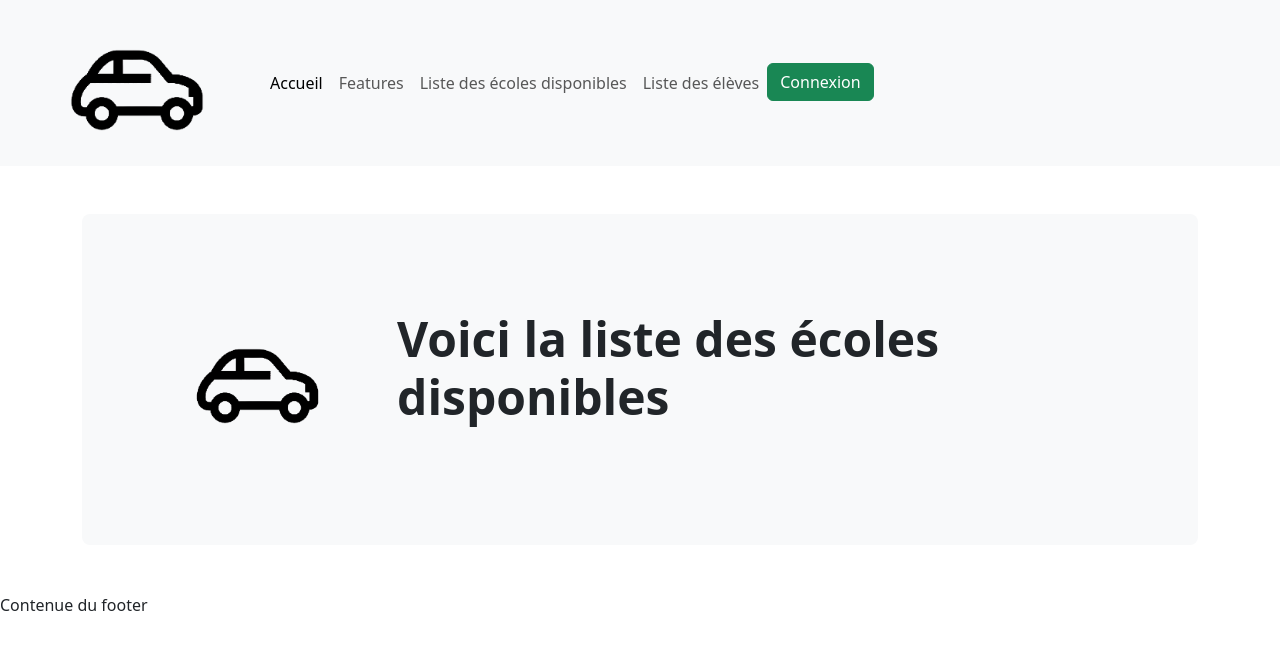
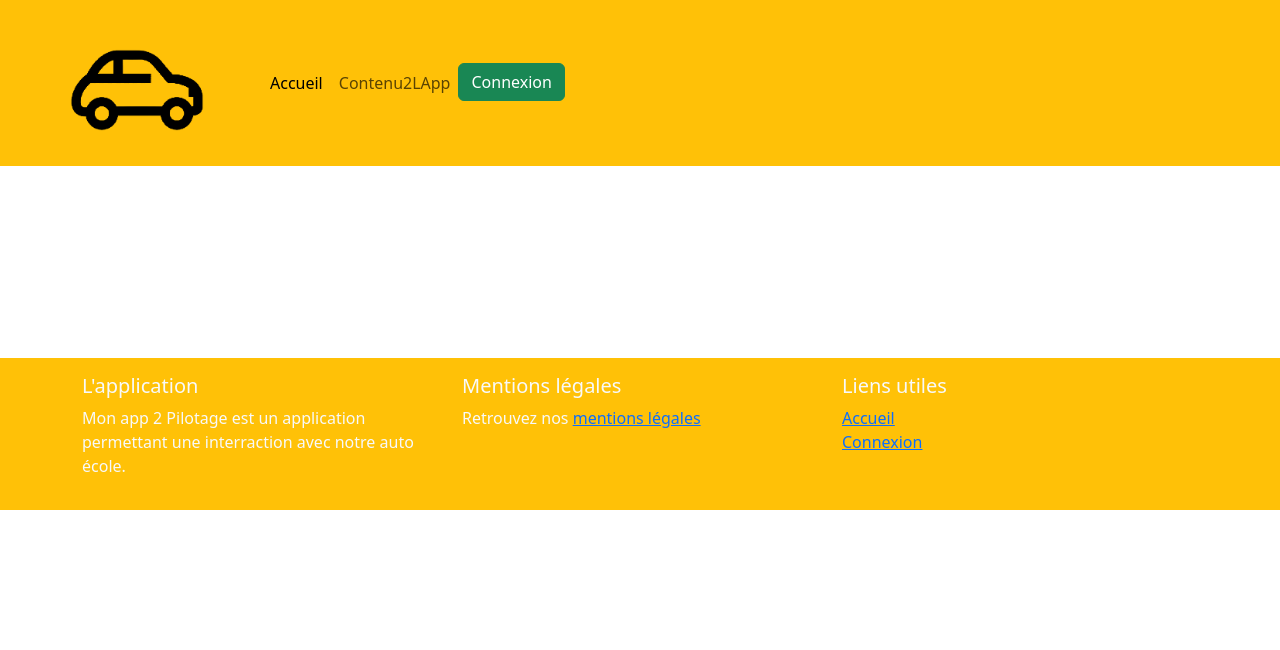
Before and after one commit to MasWap/b3-c3-django-layrac, a Django app: page /ecoles/ in a window 1280 px wide. Shown: the top 650 px of the page. Run offline with Django 4.2, Linux system fonts and the light colour scheme.

Commit message:
Adding some features - Try to fix card and display for each School ID

```diff
--- a/ecole2Pilotage/ecole2Pilotage/settings.py
+++ b/ecole2Pilotage/ecole2Pilotage/settings.py
@@ -123,7 +123,6 @@ STATIC_URL = 'static/'
 
 DEFAULT_AUTO_FIELD = 'django.db.models.BigAutoField'
 
-
 LOGIN_REDIRECT_URL = '/'
 
 LOGOUT_REDIRECT_URL = 'index'
--- a/ecole2Pilotage/monApp2Pilotage/templates/layout/_footer.html
+++ b/ecole2Pilotage/monApp2Pilotage/templates/layout/_footer.html
@@ -1,10 +1,30 @@
-<footer>
+{% load static %}
+
+<footer class="bg-warning text-light py-3">
+    <div class="container">
+      <div class="row">
+        <div class="col-md-4">
+          <h5>L'application</h5>
+          <p>
+            Mon app 2 Pilotage est un application permettant une interraction avec notre auto école.
+          </p>
+        </div>
+        <div class="col-md-4">
+          <h5>Mentions légales</h5>
+          <p>
+            Retrouvez nos <a href="{% url 'mentions' %}">mentions légales</a>
+          </p>
+        </div>
+        <div class="col-md-4">
+          <h5>Liens utiles</h5>
+          <ul class="list-unstyled">
+            <li><a href="{% url 'index' %}">Accueil</a></li>
+            <li><a href="{% url 'login' %}">Connexion</a></li>
+          </ul>
+        </div>
+      </div>
+    </div>
+  </footer>
 
 
-    Contenue du footer
-
-
-
-</footer>
-
 </html>
--- a/ecole2Pilotage/monApp2Pilotage/templates/layout/_navbar.html
+++ b/ecole2Pilotage/monApp2Pilotage/templates/layout/_navbar.html
@@ -1,6 +1,6 @@
 {% load static %}
 
-<nav class="navbar navbar-expand-lg navbar-light bg-light">
+<nav class="navbar navbar-expand-lg navbar-light bg-warning">
     <div class="container-fluid">
         <img src="{% static 'images/logo.png' %}" alt="" width="250" height="150" class="d-inline-block align-text-top">
         <button class="navbar-toggler" type="button" data-bs-toggle="collapse" data-bs-target="#navbarNav"
@@ -13,21 +13,32 @@
                     <a class="nav-link active" aria-current="page" href="{% url 'index' %}">Accueil</a>
                 </li>
                 <li class="nav-item">
-                    <a class="nav-link" href="#">Features</a>
+                    <a class="nav-link" href="{% url 'contenu' %}">Contenu2LApp</a>
                 </li>
                 <li class="nav-item">
+                    {% if user.is_authenticated %}
                     <a class="nav-link" href="{% url 'ecoles' %}">Liste des écoles disponibles</a>
+                    {% else %}
+                    <!-- Champ masqué si l'utilisateur est déconnécté -->
+                    {% endif %}
                 </li>
                 <li class="nav-item">
                     {% if user.is_authenticated %}
                     <a href="{% url 'eleves' %}" class="nav-link">Liste des élèves</a>
                     {% else %}
-                    <a class="nav-link">Liste des élèves</a>
+                    <!-- Champ masqué si l'utilisateur est déconnécté -->
                     {% endif %}
                 </li>
                 <li class="nav-item">
                     {% if user.is_authenticated %}
-                    <a href="{% url 'logout' %}"<button class="btn btn-danger">Deconnexion</button></a>
+                    <a href="{% url 'reservation' %}" class="nav-link">Liste des réservations</a>
+                    {% else %}
+                    <!-- Champ masqué si l'utilisateur est déconnécté -->
+                    {% endif %}
+                </li>
+                <li class="nav-item">
+                    {% if user.is_authenticated %}
+                    <a href="{% url 'logout' %}" <button class="btn btn-danger">Deconnexion</button></a>
                     {% else %}
                     <a href="{% url 'login' %}"><button class="btn btn-success">Connexion</button></a>
                     {% endif %}
--- a/ecole2Pilotage/monApp2Pilotage/templates/monApp2Pilotage/liste_ecoles.html
+++ b/ecole2Pilotage/monApp2Pilotage/templates/monApp2Pilotage/liste_ecoles.html
@@ -1,19 +1,40 @@
 {% extends "../base.html" %}
 {% load static %}
 
-
 {% block content %}
 <section id="home-header">
-    <div class="p-5 mb-4 bg-light rounded-3">
-        <div class="container-fluid py-5">
-            <div class="row">
-                <div class="col-md-3">
-                    <img src="{% static 'images/logo.png' %}" class="img-fluid" alt="MonApp2PilotageLogo">
-                </div>
-                <div class="col-md-9">
-                    <h1 class="display-5 fw-bold">Voici la liste des écoles disponibles</h1>
+    <div class="row">
+        {% for ecole in ecoles %}
+        <div class="col-md-4 mb-3">
+            <div class="card">
+                <img src="{{ ecole.image_url }}" class="card-img-top" alt="{{ ecole.name }}">
+                <div class="card-body">
+                    <h3 class="card-title">{{ ecole.name }}</h3>
+                    <p class="card-text">{{ ecole.description }}</p>
+                    <p class="card-text">Il y a {{ ecole.students }} élèves</p>
+                    <a href="#" class="btn btn-primary">Réserver</a>
                 </div>
             </div>
+        </div>
+        {% endfor %}
+    </div>
+</section>
+
+<section id="schools-list" class="py-5">
+    <div class="container">
+        <div class="row row-cols-1 row-cols-md-3 g-4">
+            {% for ecole in ecoles %}
+            <div class="col">
+                <div class="card h-100">
+                    <img src="{{ ecole.image_url }}" class="card-img-top" alt="{{ ecole.name }}">
+                    <div class="card-body">
+                        <h5 class="card-title">{{ ecole.name }}</h5>
+                        <p class="card-text">{{ ecole.description }}</p>
+                        <a href="#" class="btn btn-primary">En savoir plus</a>
+                    </div>
+                </div>
+            </div>
+            {% endfor %}
         </div>
     </div>
 </section>
--- a/ecole2Pilotage/monApp2Pilotage/urls.py
+++ b/ecole2Pilotage/monApp2Pilotage/urls.py
@@ -1,9 +1,12 @@
 from django.urls import path
-from .views import register, index, ecoles, eleves
+from .views import register, index, ecoles, eleves, reservation, mentions, contenu
 
 urlpatterns = [
     path('', index, name="index"),
     path('ecoles/', ecoles, name="ecoles"),
     path('eleves/', eleves, name="eleves"),
+    path('reservation/', reservation, name="reservation"),
+    path('mentions/', mentions, name="mentions"),
+    path('contenu/', contenu, name="contenu"),
     path('accounts/register', register, name="register"),
 ]
--- a/ecole2Pilotage/monApp2Pilotage/views.py
+++ b/ecole2Pilotage/monApp2Pilotage/views.py
@@ -1,9 +1,15 @@
-from django.shortcuts import render, redirect
+from django.shortcuts import render, redirect, get_object_or_404
 from django.contrib import messages
 from django.contrib.auth import authenticate, login
+from .models import Ecoles
 from .forms import LoginForm
 
 # Create your views here.
+
+def view_ecoles(request):
+    ecoles = Ecoles.objects.all()
+    context = {'ecoles': ecoles}
+    return render(request, 'monApp2Pilotage/liste_ecoles.html', context)
 
 def index(request):
     return render(request, 'monApp2Pilotage/accueil.html')
@@ -13,6 +19,15 @@ def ecoles(request):
 
 def eleves(request):
     return render(request, 'monApp2Pilotage/liste_eleves.html')
+
+def reservation(request):
+    return render(request, 'monApp2Pilotage/liste_reservation.html')
+
+def mentions(request):
+    return render(request, 'monApp2Pilotage/mentions_legales.html')
+
+def contenu(request):
+    return render(request, 'monApp2Pilotage/contenu_site.html')
 
 def register(request):
     return render(request, 'registration/register.html')
```
Also changed, not shown: ecole2Pilotage/monApp2Pilotage/fixtures/bdd.json (added, +46 -0 lines), ecole2Pilotage/monApp2Pilotage/models.py (+6 -1 lines), ecole2Pilotage/monApp2Pilotage/templates/monApp2Pilotage/accueil.html (+15 -1 lines), ecole2Pilotage/monApp2Pilotage/templates/monApp2Pilotage/contenu_site.html (added, +20 -0 lines), ecole2Pilotage/monApp2Pilotage/templates/monApp2Pilotage/liste_reservation.html (added, +20 -0 lines), ecole2Pilotage/monApp2Pilotage/templates/monApp2Pilotage/mentions_legales.html (added, +20 -0 lines), ecole2Pilotage/monApp2Pilotage/templates/registration/login.html (+15 -9 lines), ecole2Pilotage/db.sqlite3, ecole2Pilotage/monApp2Pilotage/migrations/0001_initial.py (added), ecole2Pilotage/monApp2Pilotage/migrations/0002_ecoles_image.py (added), ecole2Pilotage/monApp2Pilotage/static/images/ecoles/auto-ecole1.jpg (added), ecole2Pilotage/monApp2Pilotage/static/images/ecoles/auto-ecole2.jpg (added), ecole2Pilotage/monApp2Pilotage/static/images/ecoles/auto-ecole3.jpg (added), ecole2Pilotage/monApp2Pilotage/static/images/ecoles/auto-ecole4.jpg (added).
